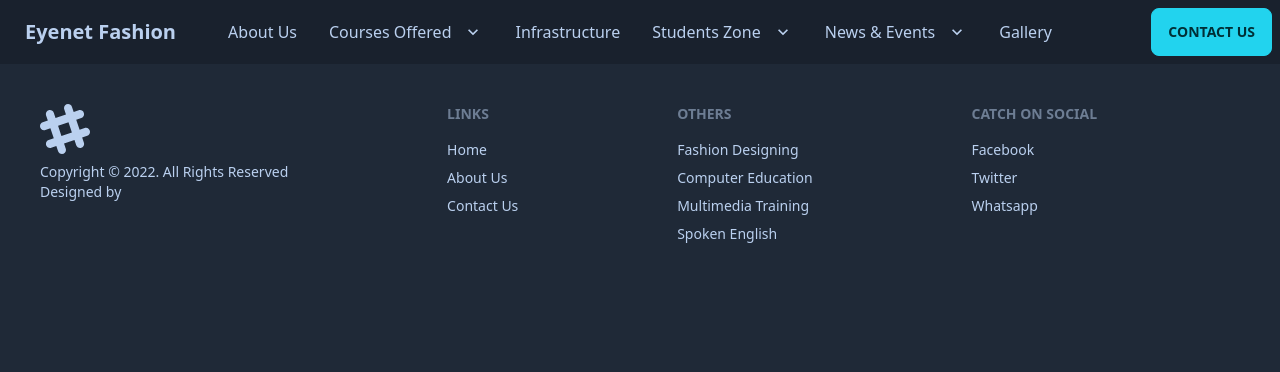
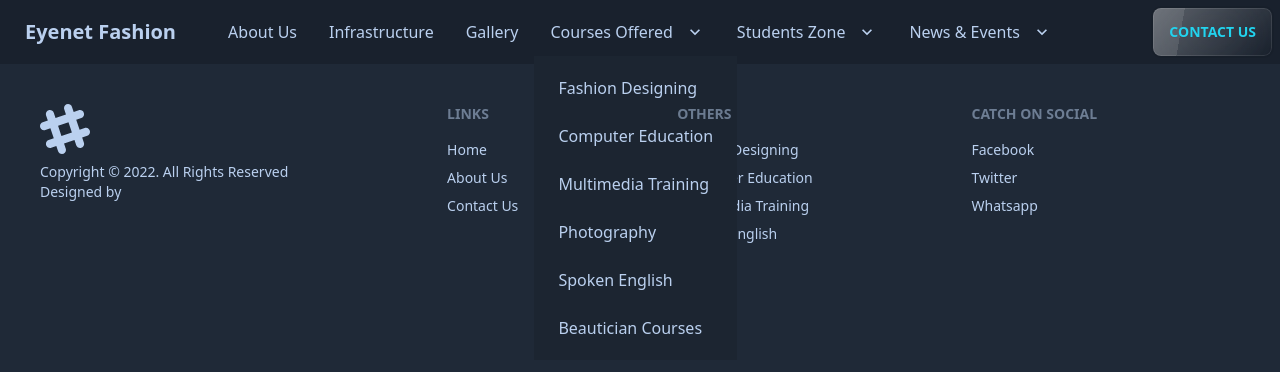
Before and after one commit to Port-Hub/eyenetfashion-fe, a React (Vite) app: page / in a window 1280 px wide. Both pictures are taken after a click on the link "Courses Offered". Shown: the top 372 px of the page. Built offline with nearby package versions, Linux system fonts and the light colour scheme.

Commit message:
nav components

```diff
--- /dev/null
+++ b/src/components/Header/Navcenter.jsx
@@ -0,0 +1,16 @@
+import { Component } from "react";
+import Navlist from "./Navlist.jsx";
+
+class Navcenter extends Component {
+    render() {
+        return (
+            <div className="navbar-center hidden xl:flex">
+                <ul className="menu menu-horizontal p-0">
+                    <Navlist />
+                </ul>
+            </div>
+        )
+    }
+}
+
+export default Navcenter;
--- /dev/null
+++ b/src/components/Header/Navend.jsx
@@ -0,0 +1,13 @@
+import { Component } from "react";
+
+class Navend extends Component {
+    render() {
+        return (
+            <div className="navbar-end">
+                <a className="btn glass btn-outline btn-accent ">Contact Us</a>
+            </div>
+        )
+    }
+}
+
+export default Navend;
--- /dev/null
+++ b/src/components/Header/Navlist.jsx
@@ -0,0 +1,68 @@
+import { Component } from "react";
+
+const mainArray = ["About Us","Infrastructure","Gallery"];
+const mainList = mainArray.map((item, index) => <li key={index}><a>{item}</a></li>);
+const parentArray = ["Courses Offered", "Students Zone", "News & Events"];
+const childArray = [["Fashion Designing","Computer Education","Multimedia Training","Photography","Spoken English","Beautician Courses"],["Portfolio","Roll of Honour"],["Workshops= & Seminar","Fashion Events"]];
+const parentDict = [
+    {
+        Name:"Courses Offered",
+        Array:["Fashion Designing","Computer Education","Multimedia Training","Photography","Spoken English","Beautician Courses"]
+    },
+    {
+        Name:"Students Zone",
+        Array:["Portfolio","Roll of Honour"]
+    },
+    {
+        Name:"News & Events",
+        Array:["Workshops & Seminar","Fashion Events"]
+    }
+]
+const Dropdown =  <svg className="fill-current" xmlns="http://www.w3.org/2000/svg" width="20" height="20" viewBox="0 0 24 24"><path d="M7.41,8.58L12,13.17L16.59,8.58L18,10L12,16L6,10L7.41,8.58Z"/></svg>;
+
+
+class Navlist extends Component {
+    render() {
+        return (
+            <>
+                {mainList}
+                <li tabIndex="0">
+                    <a>
+                        Courses Offered
+                        {Dropdown}
+                    </a>
+                    <ul className="p-2 bg-base-200">
+                        <li><a>Fashion Designing</a></li>
+                        <li><a>Computer Education</a></li>
+                        <li><a>Multimedia Training</a></li>
+                        <li><a>Photography</a></li>
+                        <li><a>Spoken English</a></li>
+                        <li><a>Beautician Courses</a></li>
+                    </ul>
+                </li>
+                <li tabIndex="0">
+                    <a>
+                    Students Zone
+                    {Dropdown}
+                    </a>
+                    <ul className="p-2 bg-base-200">
+                        <li><a>Portfolio</a></li>
+                        <li><a>Roll of Honour</a></li>
+                    </ul>
+                </li>
+                <li tabIndex="0">
+                    <a>
+                    News & Events
+                    {Dropdown}
+                    </a>
+                    <ul className="p-2 bg-base-200">
+                        <li><a>Workshop & Seminar</a></li>
+                        <li><a>Fashion Events</a></li>
+                    </ul>
+                </li>
+            </>
+        )
+    }
+}
+
+export default Navlist;
--- /dev/null
+++ b/src/components/Header/Navstart.jsx
@@ -0,0 +1,22 @@
+import { Component } from "react";
+import Navlist from "./Navlist.jsx";
+
+class Navstart extends Component {
+    render() {
+        return (
+            <div className="navbar-start">
+                <div className="dropdown">
+                    <label tabIndex="0" className="btn btn-ghost xl:hidden">
+                        <svg xmlns="http://www.w3.org/2000/svg" className="h-5 w-5" fill="none" viewBox="0 0 24 24" stroke="currentColor"><path strokeLinecap="round" strokeLinejoin="round" strokeWidth="2" d="M4 6h16M4 12h8m-8 6h16" /></svg>
+                    </label>
+                    <ul tabIndex="0" className="menu menu-compact dropdown-content mt-3 p-2 shadow bg-base-100 rounded-box w-52">
+                        <Navlist />
+                    </ul>
+                </div>
+                <a className="btn btn-ghost normal-case text-xl" href="#">Eyenet Fashion</a>
+            </div>
+        )
+    }
+}
+
+export default Navstart;
--- a/src/components/Header/navbar.jsx
+++ b/src/components/Header/navbar.jsx
@@ -1,77 +1,14 @@
 import React from "react";
-
-class Navlist extends React.Component {
-  render() {
-    return (
-      <>
-        <li><a>About Us</a></li>
-        <li tabIndex="0">
-          <a className="justify-between">
-            Courses Offered
-            <svg className="fill-current" xmlns="http://www.w3.org/2000/svg" width="20" height="20" viewBox="0 0 24 24"><path d="M7.41,8.58L12,13.17L16.59,8.58L18,10L12,16L6,10L7.41,8.58Z"/></svg>
-          </a>
-          <ul className="p-2 bg-base-200">
-            <li><a>Fashion Designing</a></li>
-            <li><a>Computer Education</a></li>
-            <li><a>Multimedia Training</a></li>
-            <li><a>Photography</a></li>
-            <li><a>Spoken English</a></li>
-            <li><a>Beautician Courses</a></li>
-          </ul>
-        </li>
-        <li><a>Infrastructure</a></li>
-        <li tabIndex="0">
-          <a className="justify-between">
-            Students Zone
-            <svg className="fill-current" xmlns="http://www.w3.org/2000/svg" width="20" height="20" viewBox="0 0 24 24"><path d="M7.41,8.58L12,13.17L16.59,8.58L18,10L12,16L6,10L7.41,8.58Z"/></svg>
-          </a>
-          <ul className="p-2 bg-base-200">
-            <li><a>Portfolio</a></li>
-            <li><a>Roll of Honour</a></li>
-          </ul>
-        </li>
-        <li tabIndex="0">
-          <a className="justify-between">
-            News & Events
-            <svg className="fill-current" xmlns="http://www.w3.org/2000/svg" width="20" height="20" viewBox="0 0 24 24"><path d="M7.41,8.58L12,13.17L16.59,8.58L18,10L12,16L6,10L7.41,8.58Z"/></svg>
-          </a>
-          <ul className="p-2 bg-base-200">
-            <li><a>Workshop & Seminar</a></li>
-            <li><a>Fashion Events</a></li>
-          </ul>
-        </li>
-        <li><a>Gallery</a></li>
-      </>
-    );
-  }
-}
+import Navstart from "./Navstart";
+import Navcenter from "./Navcenter";
+import Navend from "./Navend";
 
 const Navbar = () => {
     return (
     <nav className="navbar bg-base-300">
-
-      <div className="navbar-start">
-        <div className="dropdown">
-          <label tabIndex="0" className="btn btn-ghost xl:hidden">
-            <svg xmlns="http://www.w3.org/2000/svg" className="h-5 w-5" fill="none" viewBox="0 0 24 24" stroke="currentColor"><path strokeLinecap="round" strokeLinejoin="round" strokeWidth="2" d="M4 6h16M4 12h8m-8 6h16" /></svg>
-          </label>
-          <ul tabIndex="0" className="menu menu-compact dropdown-content mt-3 p-2 shadow bg-base-100 rounded-box w-52">
-              <Navlist />
-          </ul>
-        </div>
-        <a className="btn btn-ghost normal-case text-xl" href="#">Eyenet Fashion</a>
-      </div>
-
-      <div className="navbar-center hidden xl:flex">
-        <ul className="menu menu-horizontal p-0">
-          <Navlist />
-        </ul>
-      </div>
-
-      <div className="navbar-end">
-        <a className="btn btn-accent">Contact Us</a>
-      </div>
-
+      <Navstart />
+      <Navcenter />
+      <Navend />
     </nav>
     )
 }
```
